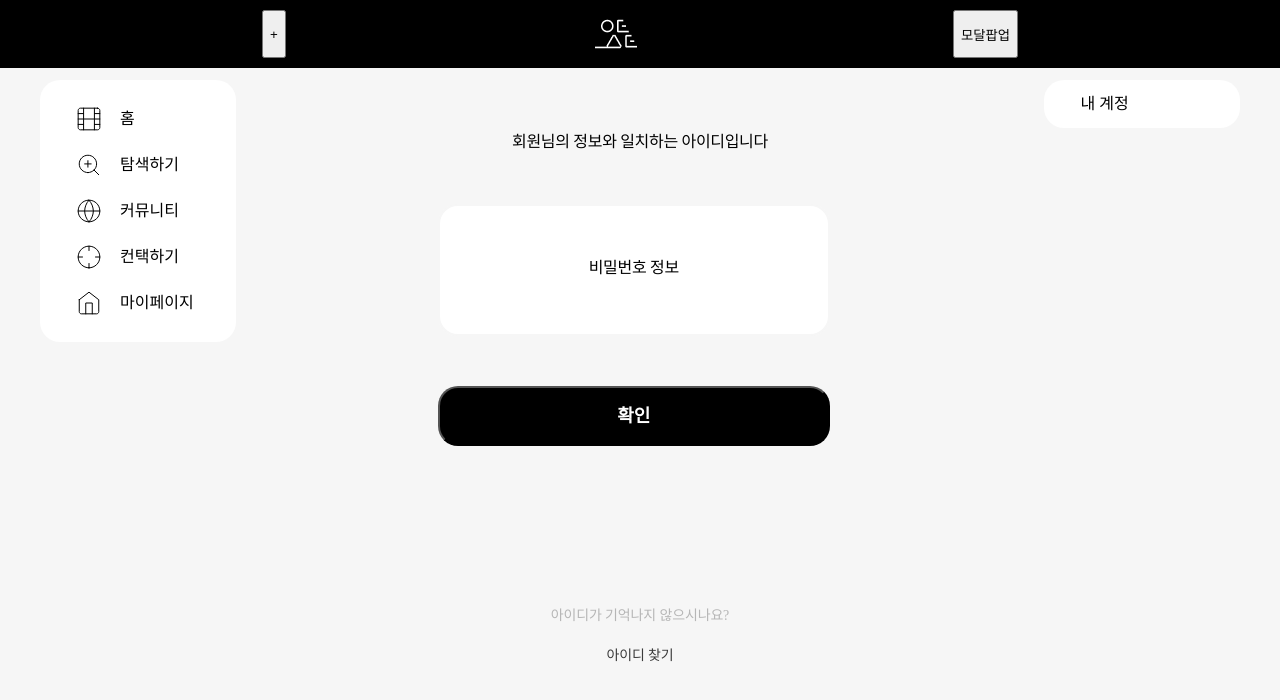
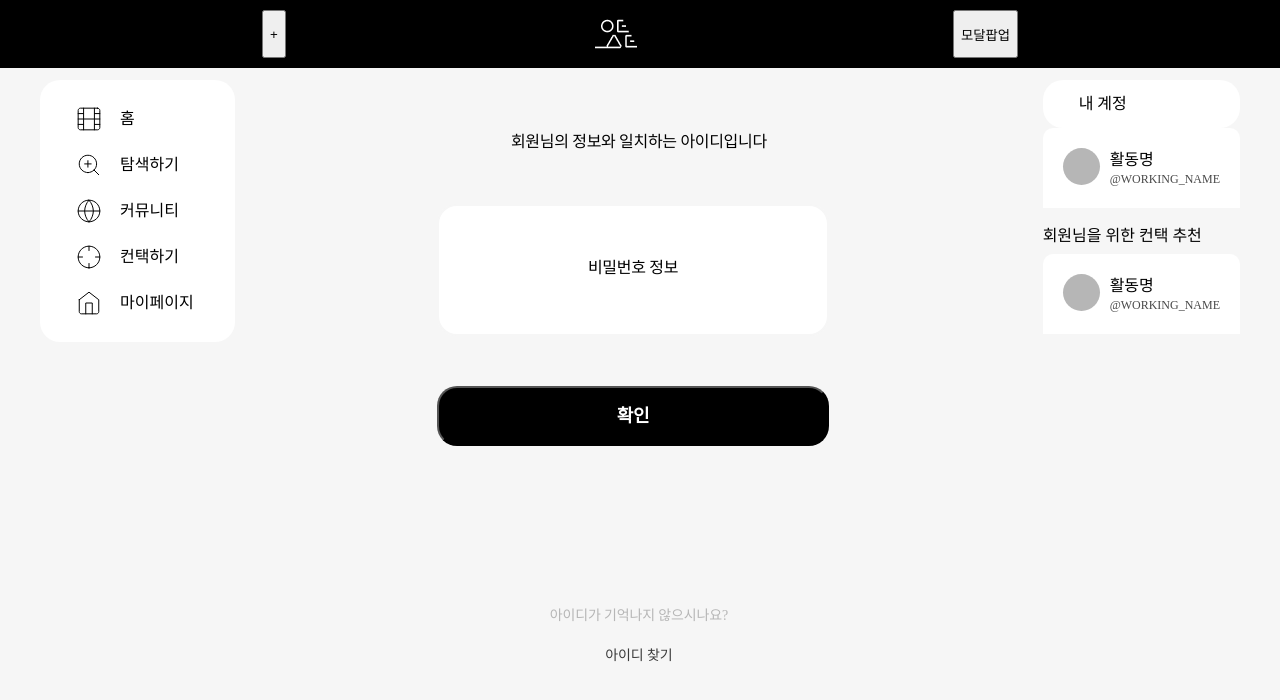
Before and after one commit to Artistep/Frontend, a React (Create React App) app: page /pwfind in a window 1280 px wide. Shown: the top 700 px of the page. Built offline with nearby package versions, Linux system fonts and the light colour scheme; a web font is replaced by a local one.

Commit message:
[fix]Right sidebar

```diff
--- a/src/components/rightsidebar/index.jsx
+++ b/src/components/rightsidebar/index.jsx
@@ -1,9 +1,36 @@
-import { SideBox, SideContainer } from "../Box/styled";
+import {
+  SideBox,
+  SideContainer,
+  HeaderBox,
+  Circle,
+  HeaderBtext,
+  HeaderStext,
+} from "../Box/styled";
+import { BigText } from "../Label/styled";
 
 const RightSideBar = () => {
   return (
     <SideContainer id="right">
       <SideBox id="title">내 계정</SideBox>
+      <HeaderBox>
+        <Circle></Circle>
+        <div>
+          <HeaderBtext>활동명</HeaderBtext>
+          <HeaderStext>@WORKING_NAME</HeaderStext>
+        </div>
+      </HeaderBox>
+      <div style={{marginTop: "20px"}}>
+        <div style={{marginBottom: "10px"}}>회원님을 위한 컨택 추천</div>
+        <div>
+          <HeaderBox>
+            <Circle></Circle>
+            <div>
+              <HeaderBtext>활동명</HeaderBtext>
+              <HeaderStext>@WORKING_NAME</HeaderStext>
+            </div>
+          </HeaderBox>
+        </div>
+      </div>
     </SideContainer>
   );
 };
```
